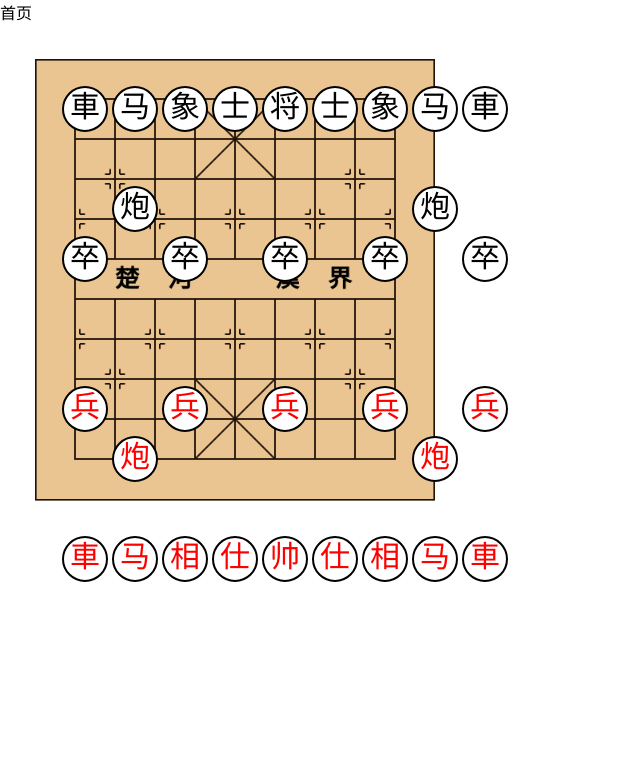
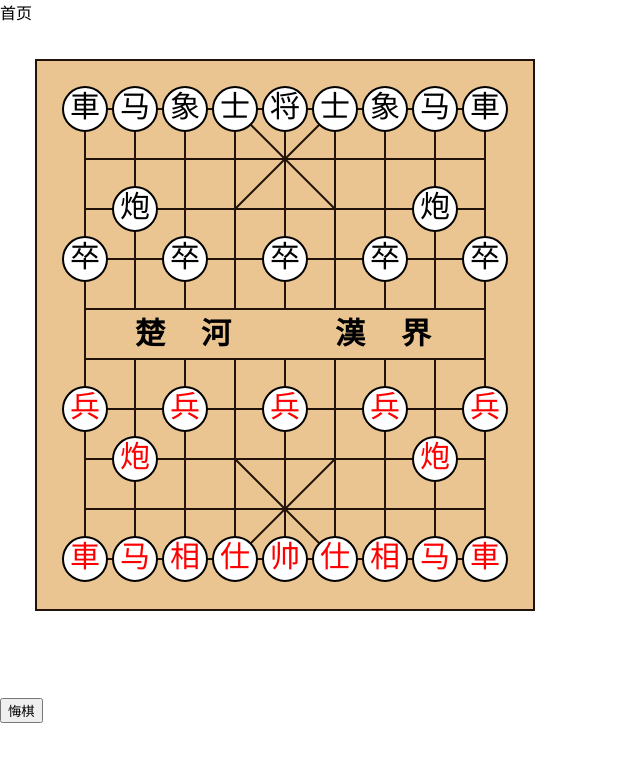
Before and after one commit to WayneWang98/cn-chess-web, a React (Create React App) app: page / in a window 1280 px wide. Shown: the top 762 px of the page, without its empty margins (0-640 px from the left). Built offline with nearby package versions, Linux system fonts and the light colour scheme.

Commit message:
实现悔棋功能

```diff
--- a/src/pages/chessBoard/components/boardCanvas.jsx
+++ b/src/pages/chessBoard/components/boardCanvas.jsx
@@ -6,7 +6,7 @@ export default class BoardCanvas extends Component {
   render () {
     return (
       <div>
-        <canvas className="boardCanvas" ref={this.boardCanvas} width="625" height="750"></canvas>
+        <canvas className="boardCanvas" ref={this.boardCanvas}></canvas>
       </div>
     )
   }
@@ -36,9 +36,21 @@ export default class BoardCanvas extends Component {
     this.boardCtx = this.boardCanvas.current.getContext('2d')
 
     let ratio = this.ratio = getCanvasPixelRatio(this.boardCtx) // 获取画布缩放比
-    // this.setCanvasStyle() // 根据样式宽高动态设置canvas宽高
+    this.setCanvasStyle() // 根据样式宽高动态设置canvas宽高
     this.boardCtx.scale(ratio, ratio) // 根据缩放比设置画布缩放
     this.drawChessBoard(this.boardCtx) // 绘制棋盘
+  }
+
+  // 设置canvas的样式
+  setCanvasStyle () {
+    const boardCanvas = this.boardCanvas.current
+    const style = getStyle(boardCanvas)
+
+    const width = parseInt(style.width.replace('px', ''))
+    const height = parseInt(style.height.replace('px', ''))
+
+    boardCanvas.width = width * this.ratio
+    boardCanvas.height = height * this.ratio
   }
 
    // 绘制棋盘
--- a/src/pages/chessBoard/index.jsx
+++ b/src/pages/chessBoard/index.jsx
@@ -1,6 +1,6 @@
 import React, { Component } from 'react'
 import { ChessBoardContainer } from './style'
-import { sharpSites, record, chessDictionary } from './store'
+import { record, chessDictionary } from './store'
 import { getCanvasPixelRatio, getStyle, canvasCalculator, chessUtils } from '../../utils'
 import BoardCanvas from './components/boardCanvas'
 
@@ -12,6 +12,7 @@ class ChessBoard extends Component {
           <canvas className="chessCanvas" ref={this.chessCanvas}></canvas> {/* boardCanvas与chessCanvas的大小始终保持一致 */}
           <BoardCanvas onRef={this.onRef.bind(this)}></BoardCanvas>
         </ChessBoardContainer>
+        <button onClick={this.repentance.bind(this)}>悔棋</button>
       </div>
     )
   }
@@ -27,10 +28,12 @@ class ChessBoard extends Component {
     this.radius = 22 // 棋子半径
     this.offsetX = 50 // 棋盘相对于画布的偏移量
     this.offsetY = 50
+    this.situation = JSON.parse(JSON.stringify(record[0])) // 当前局面，初始时为record[0]
+    this.record = record // 棋谱记录
     this.checkedChess = null // 被选中的棋子
     this.checkedX = -1 // 选中的棋子的位置
     this.checkedY = -1
-    this.round = 1 // 回合数
+    this.round = 0 // 回合数
     this.moves = null // 所有的可行点
   }
 
@@ -59,8 +62,8 @@ class ChessBoard extends Component {
       }
 
       if (this.checkedChess) { // 已经有棋子被选中了，此时只能是落子或者切换棋子
-        let key = record[this.checkedY][this.checkedX] // 选中的棋子
-        if (chessUtils.isSameColor(record[row][col], key)) { // 同色棋子，执行切换棋子的操作
+        let key = this.situation[this.checkedY][this.checkedX] // 选中的棋子
+        if (chessUtils.isSameColor(this.situation[row][col], key)) { // 同色棋子，执行切换棋子的操作
           this.switchChess(col, row)
         } else { // 落子
           this.putChess(col, row)
@@ -171,7 +174,7 @@ class ChessBoard extends Component {
 
   // 绘制一个完整的局面
   drawSituation (ctx) {
-    record.forEach((line, row) => {
+    this.situation.forEach((line, row) => {
       line.forEach((site, col) => {
         if (site !== '0') { // 该位置有棋子
           if (site >= 'a' && site <= 'z') { // 黑棋
@@ -192,8 +195,8 @@ class ChessBoard extends Component {
     chessCtx.clearRect(0, 0, 10 * cellWidth, 11 * cellWidth)
     this.drawSituation(chessCtx)
     this.drawSelector(chessCtx, x, y)
-    this.checkedChess = chessDictionary[record[this.checkedY][this.checkedX]]
-    this.moves = this.checkedChess.generateMoves(this.checkedX, this.checkedY, record)
+    this.checkedChess = chessDictionary[this.situation[this.checkedY][this.checkedX]]
+    this.moves = this.checkedChess.generateMoves(this.checkedX, this.checkedY, this.situation)
     this.drawCanMoveSites(chessCtx, this.moves)
   }
 
@@ -205,24 +208,28 @@ class ChessBoard extends Component {
       return
     }
 
-    record[y][x] = record[this.checkedY][this.checkedX]
-    record[this.checkedY][this.checkedX] = '0'
+    this.situation[y][x] = this.situation[this.checkedY][this.checkedX]
+    this.situation[this.checkedY][this.checkedX] = '0'
     chessCtx.clearRect(0, 0, 10 * cellWidth, 11 * cellWidth)
     this.drawSituation(chessCtx)
     this.drawSelector(chessCtx, x, y)
     this.drawSelector(chessCtx, this.checkedX, this.checkedY)
     this.checkedChess = null
+    this.round ++ // 落子后，回合数就增加了
+
+    const copySituation = JSON.parse(JSON.stringify(this.situation)) // 每次落子后，将当前局面推入数组
+    this.record.push(copySituation)
   }
 
   // 拿起棋子（this.checked 从 false 变为 true）
   pickChess (col, row) {
     const { cellWidth, chessCtx } = this
-    const chessEng = record[row][col] // 棋子的英文编码
+    const chessEng = this.situation[row][col] // 棋子的英文编码
     const chess = chessDictionary[chessEng]
 
     if (chess !== undefined) {
-      if ((parseInt(this.round % 2) === 0 && chessUtils.isBlack(chessEng))
-        || (parseInt(this.round % 2) === 1 && chessUtils.isRed(chessEng))
+      if ((parseInt(this.round % 2) === 1 && chessUtils.isBlack(chessEng))
+        || (parseInt(this.round % 2) === 0 && chessUtils.isRed(chessEng))
       ) {
         chessCtx.clearRect(0, 0, 10 * cellWidth, 11 * cellWidth)
         this.drawSituation(chessCtx)
@@ -230,8 +237,7 @@ class ChessBoard extends Component {
         this.checkedChess = chess
         this.checkedX = col
         this.checkedY = row
-        this.round ++
-        this.moves = chess.generateMoves(col, row, record)
+        this.moves = chess.generateMoves(col, row, this.situation)
         this.drawCanMoveSites(chessCtx, this.moves)
       }
     }
@@ -259,6 +265,22 @@ class ChessBoard extends Component {
       })
     })
   }
+
+  // 悔棋
+  repentance () {
+    const { cellWidth, chessCtx } = this
+
+    if (this.round === 0) { // 第0回合，无法悔棋
+      return
+    }
+
+    this.record.pop() // 悔棋后，删除记录中的最后一个局面
+    this.situation = JSON.parse(JSON.stringify(this.record[this.record.length - 1])) // 取现在记录中的最后一个局面作为当前局面
+
+    chessCtx.clearRect(0, 0, 10 * cellWidth, 11 * cellWidth)
+    this.drawSituation(chessCtx)
+    this.round --
+  }
 }
 
 export default ChessBoard
--- a/src/pages/chessBoard/store/chess/index.js
+++ b/src/pages/chessBoard/store/chess/index.js
@@ -6,7 +6,7 @@ import Rook from './rook'
 import Cannon from './cannon'
 import Pawn from './pawn'
 
-export const record = [ // 初始局面
+const situation = [ // 初始局面
   ['r', 'n', 'b', 'a', 'k', 'a', 'b', 'n', 'r'],
   ['0', '0', '0', '0', '0', '0', '0', '0', '0'],
   ['0', 'c', '0', '0', '0', '0', '0', 'c', '0'],
@@ -17,6 +17,10 @@ export const record = [ // 初始局面
   ['0', 'C', '0', '0', '0', '0', '0', 'C', '0'],
   ['0', '0', '0', '0', '0', '0', '0', '0', '0'],
   ['R', 'N', 'B', 'A', 'K', 'A', 'B', 'N', 'R']
+]
+
+export const record = [ // 局面数组
+  situation
 ]
 
 // 象棋字典：采用国际象棋中FEN串的起名方法表示
```
